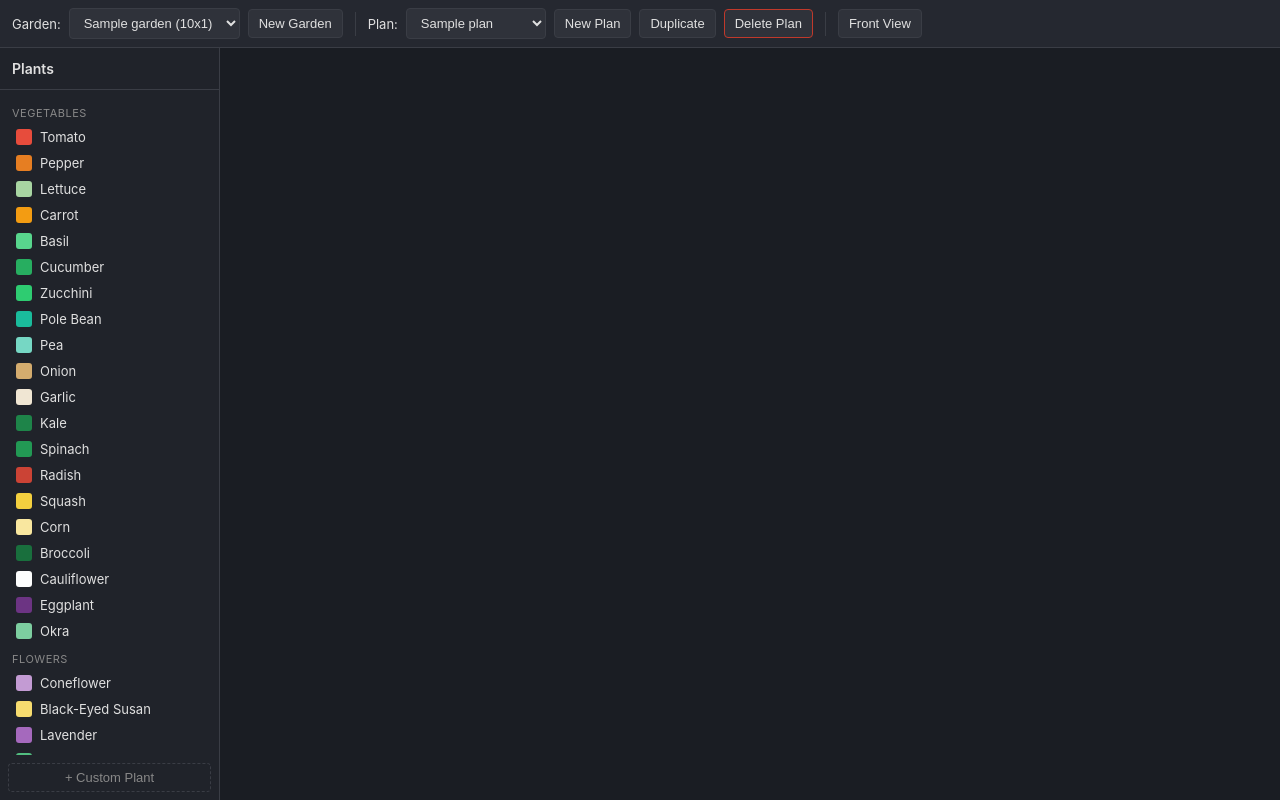
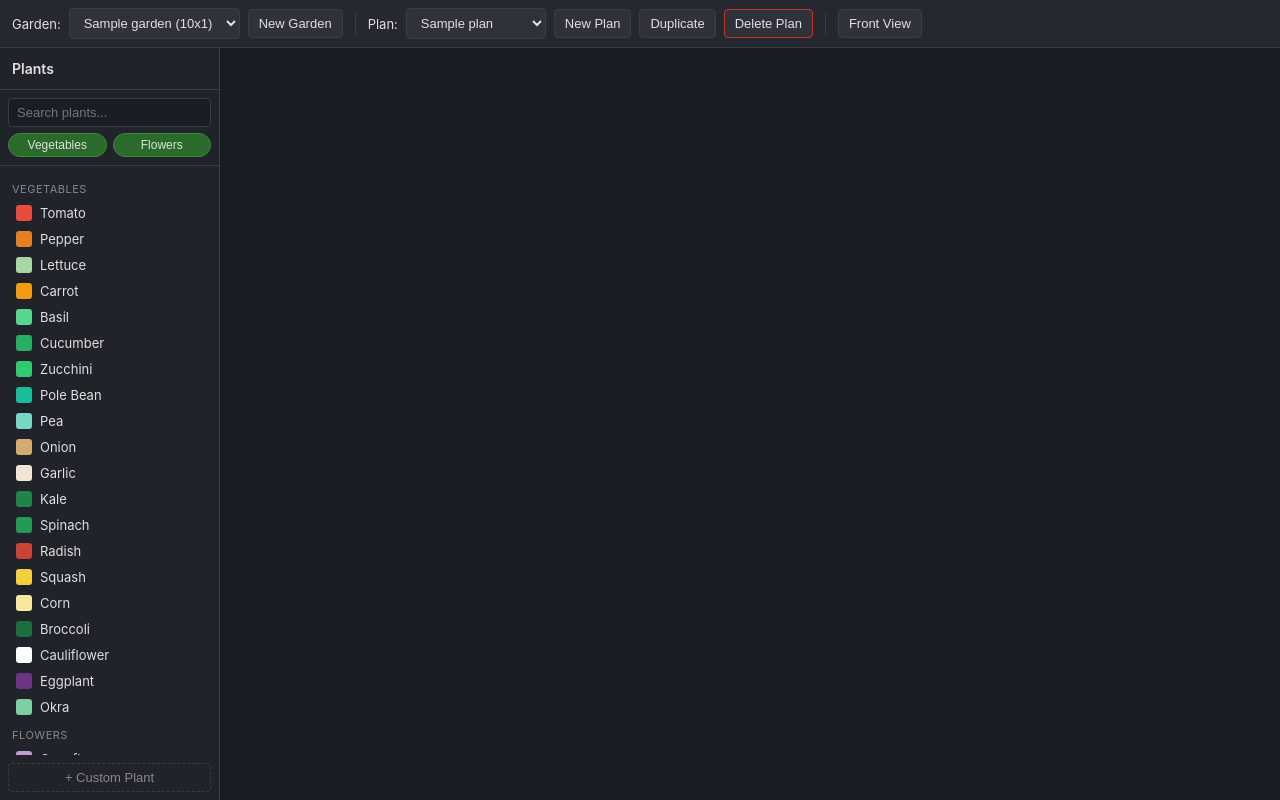
Before and after one commit to bigguy6883/garden-planner, a Flask app: page / in a window 1280 px wide. Run offline with Flask 3, Linux system fonts and the light colour scheme; tables that the repository leaves empty hold one stand-in row (values such as "Sample post"); data that the repository does not hold is empty; a map, chart or similar area stays blank.

Commit message:
feat: add plant search, category filters, and selection chip
Improve plant selection UX for mobile: sidebar now has a search input
and toggleable Vegetables/Flowers category tabs. A floating chip at
the bottom of the canvas shows the currently selected plant with a
dismiss button, providing visibility after the sidebar closes.

Co-Authored-By: Claude Opus 4.6 <noreply@anthropic.com>

```diff
--- a/templates/index.html
+++ b/templates/index.html
@@ -123,6 +123,79 @@
             text-align: center;
         }
         #add-plant-btn:hover { border-color: #5a5d65; color: #bbb; }
+        #sidebar-filters {
+            padding: 8px;
+            border-bottom: 1px solid #3a3d45;
+            display: flex;
+            flex-direction: column;
+            gap: 6px;
+        }
+        #plant-search {
+            width: 100%;
+            padding: 6px 8px;
+            border: 1px solid #3a3d45;
+            border-radius: 4px;
+            background: #1a1d23;
+            color: #e0e0e0;
+            font-size: 13px;
+        }
+        #category-tabs {
+            display: flex;
+            gap: 6px;
+        }
+        .category-tab {
+            flex: 1;
+            padding: 4px 8px;
+            border: 1px solid #3a3d45;
+            border-radius: 12px;
+            background: #2f323a;
+            color: #999;
+            font-size: 12px;
+            cursor: pointer;
+            text-align: center;
+        }
+        .category-tab.active {
+            background: #2a6a2a;
+            border-color: #3a8a3a;
+            color: #e0e0e0;
+        }
+        #selection-chip {
+            display: none;
+            position: absolute;
+            bottom: 8px;
+            left: 50%;
+            transform: translateX(-50%);
+            background: #252830;
+            border: 1px solid #3a3d45;
+            border-radius: 20px;
+            padding: 6px 12px;
+            align-items: center;
+            gap: 8px;
+            z-index: 10;
+            white-space: nowrap;
+            height: 40px;
+        }
+        #selection-chip.visible { display: flex; }
+        #selection-chip .chip-swatch {
+            width: 14px;
+            height: 14px;
+            border-radius: 3px;
+            flex-shrink: 0;
+        }
+        #selection-chip .chip-name {
+            font-size: 13px;
+            color: #e0e0e0;
+        }
+        #selection-chip .chip-dismiss {
+            background: none;
+            border: none;
+            color: #888;
+            font-size: 16px;
+            cursor: pointer;
+            padding: 0 0 0 4px;
+            line-height: 1;
+        }
+        #selection-chip .chip-dismiss:hover { color: #e0e0e0; }
         #canvas-container {
             flex: 1;
             position: relative;
@@ -203,12 +276,14 @@
     <div id="main">
         <div id="sidebar">
             <div id="sidebar-header"></div>
+            <div id="sidebar-filters"></div>
             <div id="palette"></div>
             <button id="add-plant-btn"></button>
         </div>
         <div id="canvas-container">
             <canvas id="garden-canvas"></canvas>
             <div id="tooltip"></div>
+            <div id="selection-chip"></div>
         </div>
     </div>
     <div id="plant-modal" class="modal-overlay"></div>
@@ -284,6 +359,77 @@
     const plantsTitle = document.createElement('span');
     plantsTitle.textContent = 'Plants';
     sidebarHeader.appendChild(plantsTitle);
+
+    // --- Build sidebar filters ---
+    const sidebarFilters = document.getElementById('sidebar-filters');
+
+    const plantSearch = document.createElement('input');
+    plantSearch.type = 'text';
+    plantSearch.id = 'plant-search';
+    plantSearch.placeholder = 'Search plants...';
+    plantSearch.addEventListener('input', () => {
+        searchFilter = plantSearch.value.toLowerCase();
+        renderPalette();
+    });
+    sidebarFilters.appendChild(plantSearch);
+
+    const categoryTabs = document.createElement('div');
+    categoryTabs.id = 'category-tabs';
+
+    const activeTabs = new Set(['vegetable', 'flower']);
+
+    function createTab(label, category) {
+        const tab = document.createElement('button');
+        tab.className = 'category-tab active';
+        tab.textContent = label;
+        tab.addEventListener('click', () => {
+            if (activeTabs.has(category)) {
+                if (activeTabs.size <= 1) return;
+                activeTabs.delete(category);
+                tab.classList.remove('active');
+            } else {
+                activeTabs.add(category);
+                tab.classList.add('active');
+            }
+            renderPalette();
+        });
+        categoryTabs.appendChild(tab);
+        return tab;
+    }
+
+    createTab('Vegetables', 'vegetable');
+    createTab('Flowers', 'flower');
+    sidebarFilters.appendChild(categoryTabs);
+
+    let searchFilter = '';
+
+    // --- Build selection chip ---
+    const selectionChip = document.getElementById('selection-chip');
+    const chipSwatch = document.createElement('span');
+    chipSwatch.className = 'chip-swatch';
+    selectionChip.appendChild(chipSwatch);
+    const chipName = document.createElement('span');
+    chipName.className = 'chip-name';
+    selectionChip.appendChild(chipName);
+    const chipDismiss = document.createElement('button');
+    chipDismiss.className = 'chip-dismiss';
+    chipDismiss.textContent = '\u00d7';
+    chipDismiss.addEventListener('click', () => {
+        selectedPlant = null;
+        updateSelectionChip();
+        renderPalette();
+    });
+    selectionChip.appendChild(chipDismiss);
+
+    function updateSelectionChip() {
+        if (selectedPlant) {
+            chipSwatch.style.background = selectedPlant.color;
+            chipName.textContent = selectedPlant.name;
+            selectionChip.classList.add('visible');
+        } else {
+            selectionChip.classList.remove('visible');
+        }
+    }
 
     // --- Add plant button ---
     const addPlantBtn = document.getElementById('add-plant-btn');
@@ -409,6 +555,8 @@
         const groups = {};
         for (const p of plants) {
             const cat = p.category || 'other';
+            if (!activeTabs.has(cat)) continue;
+            if (searchFilter && p.name.toLowerCase().indexOf(searchFilter) === -1) continue;
             if (!groups[cat]) groups[cat] = [];
             groups[cat].push(p);
         }
@@ -439,6 +587,7 @@
                     } else {
                         selectedPlant = p;
                     }
+                    updateSelectionChip();
                     renderPalette();
                     // Close sidebar on mobile after selection
                     if (window.innerWidth <= 600) {
```
